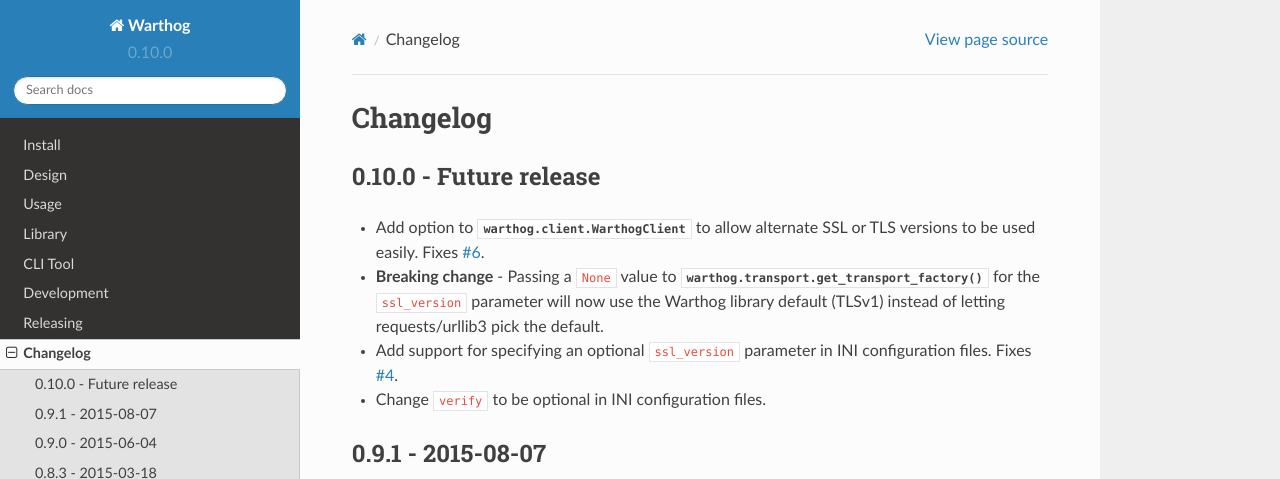
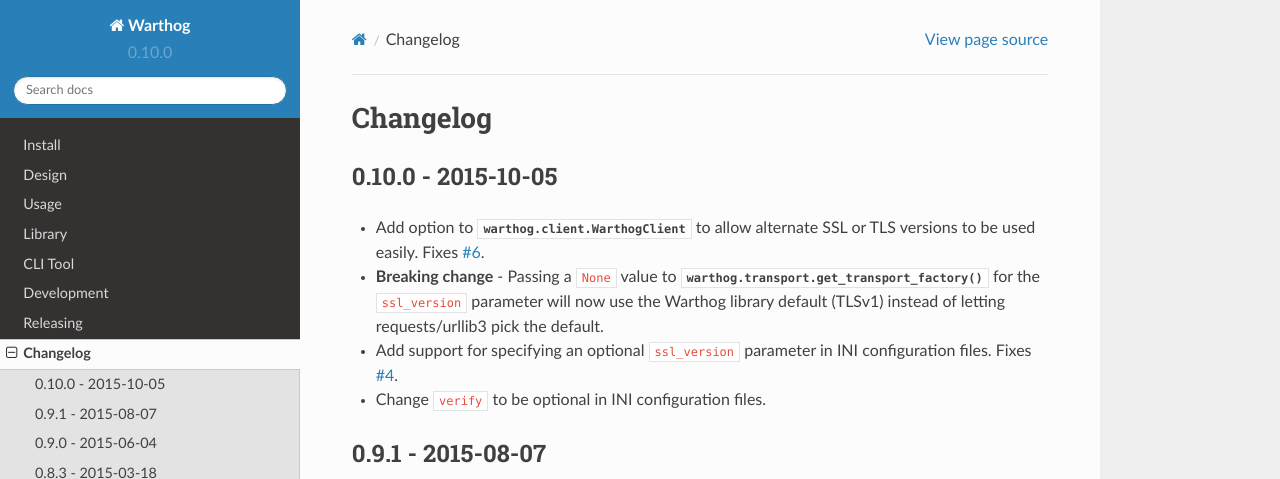
Before and after one commit to smarter-travel-media/warthog, a Sphinx documentation site: the page built from doc/source/changes.rst, in a window 1280 px wide and 900 px high. Shown: the top 479 px of the window. Built offline with Sphinx 7.4.7 and the Read the Docs theme 2.0.0, drawn with Linux system fonts in a browser that asks for light colours.

Commit message:
Update changelog date for 0.10.0 release

```diff
--- a/doc/source/changes.rst
+++ b/doc/source/changes.rst
@@ -1,8 +1,8 @@
 Changelog
 =========
 
-0.10.0 - Future release
------------------------
+0.10.0 - 2015-10-05
+-------------------
 * Add option to :class:`warthog.client.WarthogClient` to allow alternate SSL or TLS versions
   to be used easily. Fixes `#6 <https://github.com/smarter-travel-media/warthog/issues/6>`_.
 * **Breaking change** - Passing a ``None`` value to :func:`warthog.transport.get_transport_factory`
```
